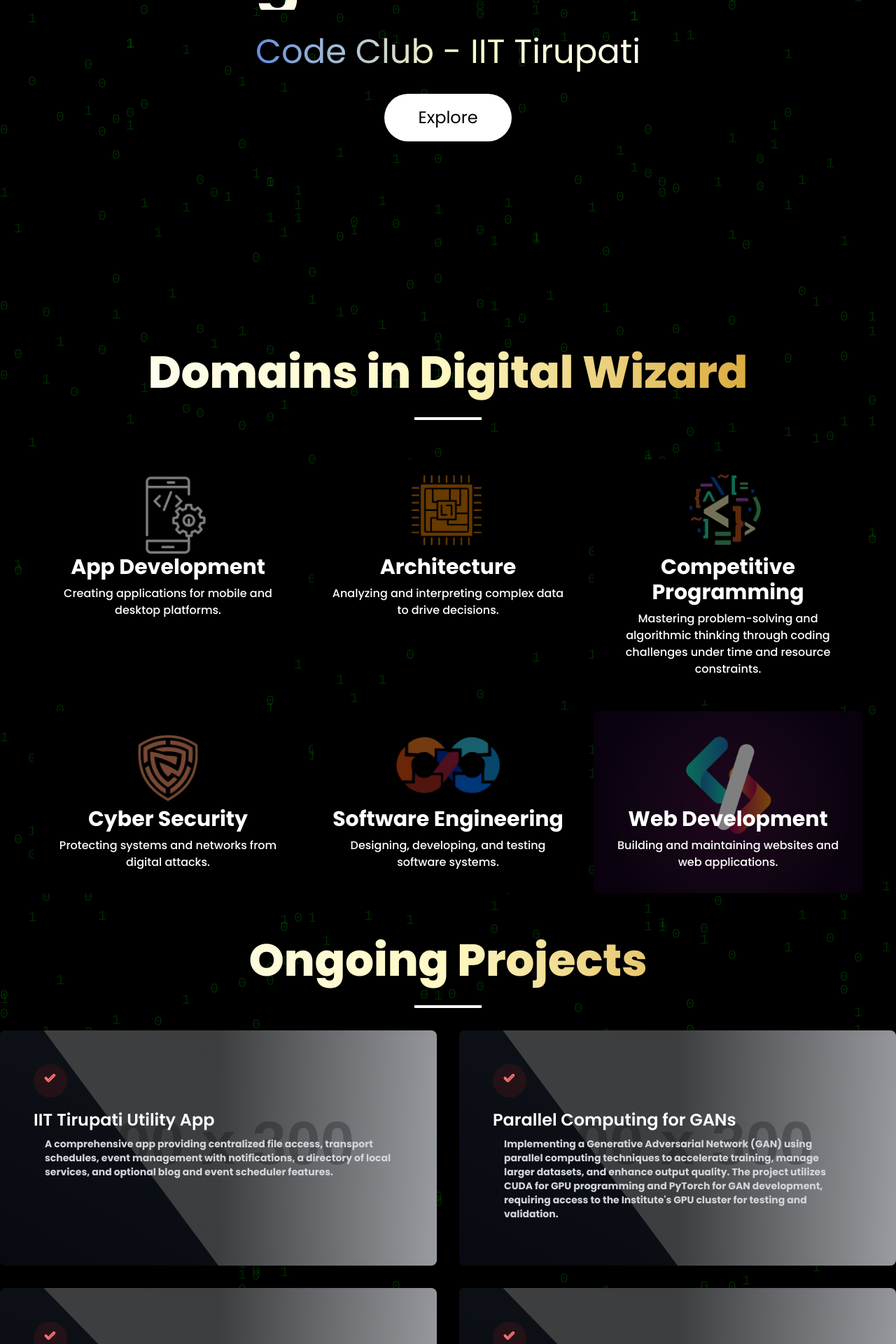
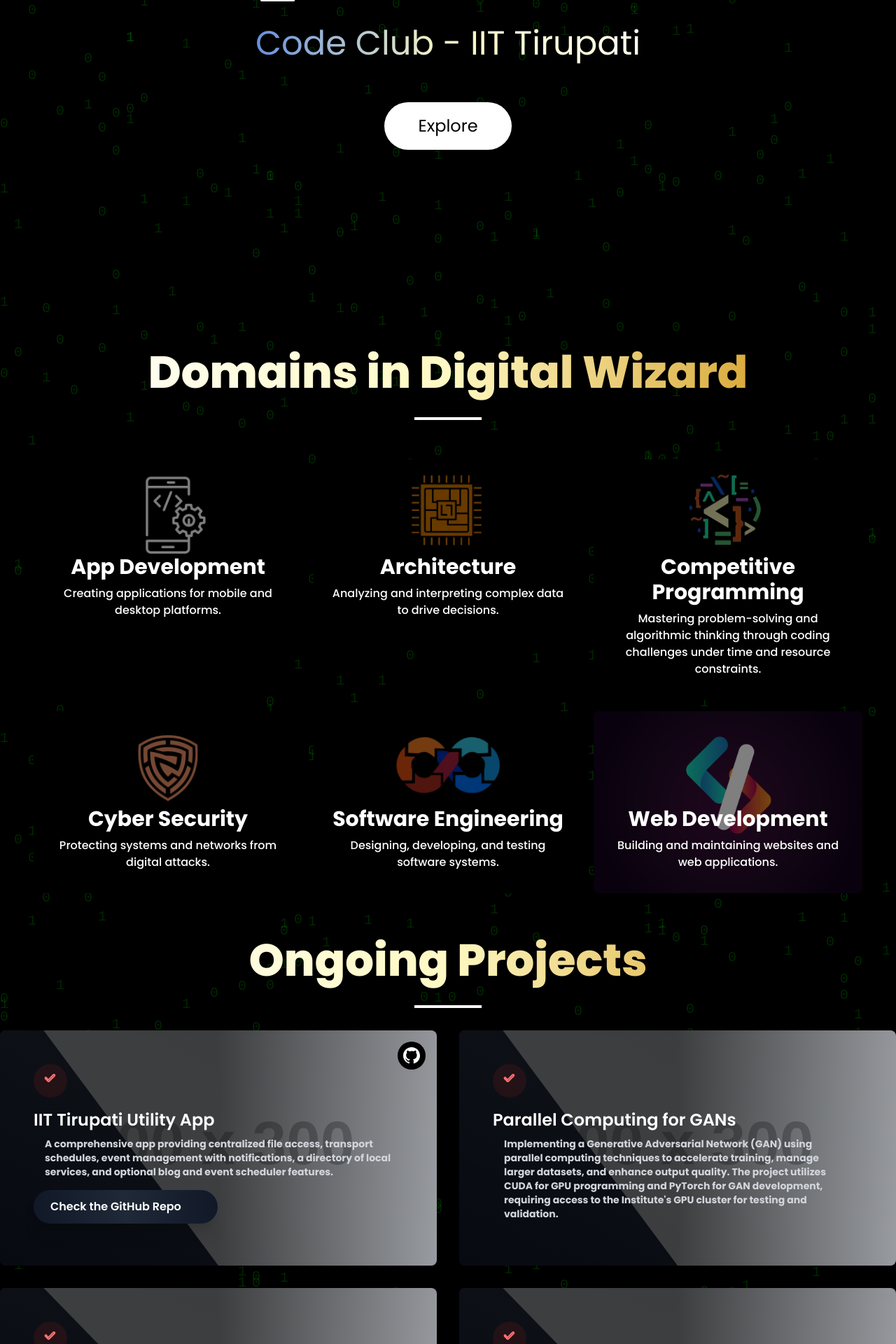
Before and after one commit to codeclubiittp/Digital-Wizards-Website, a React (Create React App) app: page / in a window 1280 px wide. Shown: the part 340-2260 px from the top of the page at 70% size. Built offline with nearby package versions, Linux system fonts and the light colour scheme.

Commit message:
fix : memberCard

```diff
--- a/src/components/LandingPage.jsx
+++ b/src/components/LandingPage.jsx
@@ -1,6 +1,13 @@
-import React from 'react';
+import React,{useRef} from 'react';
 
 const LandingPage = () => {
+  const aboutMeRef = useRef(null);
+
+  const handleScroll = () => {
+    aboutMeRef.current.scrollIntoView({
+      behavior: 'smooth',
+    });
+  };
   return (
     <div
       className="h-screen bg-cover bg-center flex justify-center items-center"
@@ -22,15 +29,22 @@
         </p>
 
         {/* Explore Button */}
-        <a
-          href="#about-me"
+
+        <div>
+          {/* Button with onClick handler */}
+          <button
+            onClick={handleScroll}
             className="mt-6 inline-block text-black bg-white rounded-full
               py-2 px-6 sm:py-3 sm:px-8 md:py-4 md:px-10 lg:py-4 lg:px-12
               text-[1rem] sm:text-[1.25rem] md:text-[1.5rem] lg:text-[1.5rem]
               hover:bg-gray-700 hover:text-white transition duration-300"
           >
             Explore
-        </a>
+          </button>
+
+          {/* The section to scroll to */}
+          <div ref={aboutMeRef} id="about-me" className="about-section"/>
+        </div>
       </div>
     </div>
   );
--- a/src/components/MemberCard.jsx
+++ b/src/components/MemberCard.jsx
@@ -24,6 +24,7 @@
 
         {/* Social Icons */}
         <div className="mt-4 flex space-x-4">
+          {member.socials.instagram && (
             <a
               href={`https://www.instagram.com/${member.socials.instagram}`}
               target="_blank"
@@ -32,6 +33,9 @@
             >
               <FaInstagram size={24} />
             </a>
+          )}
+
+          {member.socials.github && (
             <a
               href={`https://github.com/${member.socials.github}`}
               target="_blank"
@@ -40,6 +44,9 @@
             >
               <FaGithub size={24} />
             </a>
+          )}
+
+          {member.socials.linkedin && (
             <a
               href={`https://www.linkedin.com/in/${member.socials.linkedin}`}
               target="_blank"
@@ -48,13 +55,18 @@
             >
               <FaLinkedin size={24} />
             </a>
+          )}
+
+          {member.socials.email && (
             <a
               href={`mailto:${member.socials.email}`}
               className="transition-transform transform hover:scale-125 duration-300 hover:text-red-500"
             >
               <FaEnvelope size={24} />
             </a>
+          )}
         </div>
+
       </div>
 
       {/* Glow Effect */}
--- a/src/components/OngoingProjects.jsx
+++ b/src/components/OngoingProjects.jsx
@@ -35,6 +35,31 @@
             {/* Gradient overlay */}
             <div className="absolute inset-0 bg-gradient-to-r from-black via-black to-transparent opacity-60 rounded-lg"></div>
 
+            {/* GitHub Icon on the top-right corner */}
+            {project.githubLink && (
+              <a
+                href={project.githubLink}
+                target="_blank"
+                rel="noopener noreferrer"
+                className="absolute top-4 right-4 bg-black p-2 rounded-full transition duration-300 transform hover:scale-110 hover:bg-gray-800 z-20"
+              >
+                <svg
+                  className="w-6 h-6 text-white"
+                  xmlns="http://www.w3.org/2000/svg"
+                  viewBox="0 0 24 24"
+                  fill="currentColor"
+                >
+                  <path
+                    fillRule="evenodd"
+                    d="M12 0C5.37 0 0 5.37 0 12c0 5.25 3.39 9.7 8.06 11.32.59.11.81-.26.81-.57 0-.29-.01-1.06-.01-2.08-3.29.72-4.05-1.59-4.05-1.59-.55-1.4-1.34-1.77-1.34-1.77-1.09-.75.08-.74.08-.74 1.21 0 1.85 1.24 1.85 1.24 1.08 1.85 2.82 1.32 3.51 1.01.11-.78.42-1.32.76-1.63-2.66-.31-5.46-1.33-5.46-5.93 0-1.31.47-2.38 1.24-3.22-.12-.31-.54-1.56.12-3.26 0 0 1.01-.32 3.31 1.24a11.44 11.44 0 0 1 3-.4c1.02 0 2.04.14 3 .4 2.3-1.56 3.31-1.24 3.31-1.24.66 1.7.24 2.95.12 3.26.77.84 1.24 1.91 1.24 3.22 0 4.62-2.8 5.62-5.47 5.93.43.37.81 1.1.81 2.22 0 1.6-.01 2.9-.01 3.29 0 .31.22.69.81.57C20.61 21.7 24 17.25 24 12c0-6.63-5.37-12-12-12z"
+                    clipRule="evenodd"
+                  />
+                </svg>
+              </a>
+            )}
+
+
+            {/* Project Content */}
             <div className="relative z-10 p-4 lg:p-6">
               {/* Icon */}
               <div className="flex items-center justify-center w-10 lg:w-12 h-10 lg:h-12 mb-4 bg-red-900 bg-opacity-20 rounded-full transition-colors duration-300 ease-out hover:bg-red-800">
@@ -86,6 +111,7 @@
         ))}
       </div>
     </section>
+
   );
 };
 
--- a/src/data.json
+++ b/src/data.json
@@ -14,7 +14,8 @@
     "ongoingProjects": [
       {
         "title": "IIT Tirupati Utility App",
-        "description": "A comprehensive app providing centralized file access, transport schedules, event management with notifications, a directory of local services, and optional blog and event scheduler features."
+        "description": "A comprehensive app providing centralized file access, transport schedules, event management with notifications, a directory of local services, and optional blog and event scheduler features.",
+        "githubLink": "https://github.com/codeclubiittp/Digital-Wizards-Website"
       }
     ],
     "members": [
@@ -127,6 +128,18 @@
     ],
     "members": [
       {
+        "photo": "/images/members/Sudhanva.jpg",
+        "name": "Sudhanva Bharadwaj BM",
+        "club": "Competitive Programming",
+        "role": "Domain Head",
+        "socials": {
+          "instagram": "",
+          "github": "bmsvinci1729",
+          "linkedin": "sudhanva321",
+          "email": "cs23b051@iittp.ac.in"
+        }
+      },
+      {
         "photo": "/images/members/Ashish.jpg",
         "name": "Ashish Raj",
         "club": "Competitive Programming",
@@ -212,6 +225,18 @@
     ],
     "members": [
       {
+        "photo": "/images/members/S.Tharun.jpeg",
+        "name": "S.Tharun",
+        "club": "Cyber Security",
+        "role": "Domain Head",
+        "socials": {
+          "instagram": "",
+          "github": "Tharun1236",
+          "linkedin": "tharun-shivashankar-8a29ab26b",
+          "email": "ee22b040@iittp.ac.in"
+        }
+      },
+      {
         "photo": "/images/members/AnirudhArrepu.jpeg",
         "name": "Anirudh Arrepu",
         "club": "Cyber Security",
@@ -261,6 +286,18 @@
     ],
     "members": [
       {
+        "photo": "/images/members/ViramgamaJaimin.jpg",
+        "name": "Viramgama Jaimin",
+        "club": "Software Engineering",
+        "role": "Domain Head",
+        "socials": {
+          "instagram": "jaimin.v_22",
+          "github": "i-apex",
+          "linkedin": "jaiminv",
+          "email": "cs22b051@iittp.ac.in"
+        }
+      },
+      {
         "photo": "/images/members/TanguturiMokshithReddy.jpg",
         "name": "Tanguturi Mokshith Reddy",
         "club": "Software Engineering",
@@ -270,18 +307,6 @@
           "github": "Mokshith1708",
           "linkedin": "mokshithreddytanguturi",
           "email": "cs22b046@iittp.ac.in"
-        }
-      },
-      {
-        "photo": "/images/members/ViramgamaJaimin.jpg",
-        "name": "Viramgama Jaimin",
-        "club": "Software Engineering",
-        "role": "Domain Head",
-        "socials": {
-          "instagram": "jaimin.v_22",
-          "github": "i-apex",
-          "linkedin": "jaiminv",
-          "email": "cs22b051@iittp.ac.in"
         }
       },
       {
@@ -314,7 +339,8 @@
       {
         "title": "Digital Wizards Website",
         "description": "A comprehensive website featuring an overview, events, team profiles, resources, blogs, alumni highlights, and an admin dashboard for efficient content and member management.",
-        "backgroundImage": "/images/domains/WebDev/Projects/DWWebsite/img2.png"
+        "backgroundImage": "/images/domains/WebDev/Projects/DWWebsite/img2.png",
+        "githubLink": "https://github.com/codeclubiittp/Digital-Wizards-Website"
       },
       {
         "title": "SkillSync",
@@ -364,10 +390,10 @@
         "club": "Web Development",
         "role": "Core Member",
         "socials": {
-          "instagram": "xe.arth",
-          "github": "ArthPatel02",
-          "linkedin": "arthpatel02",
-          "email": "ce22b008@iittp.ac.in"
+          "instagram": "amit_jomy",
+          "github": "amitjomy007",
+          "linkedin": "amitjomy",
+          "email": "me23b003@iittp.ac.in"
         }
       }
     ]
```
Also changed, not shown: public/images/members/Sudhanva.jpg (added). Lines whose indentation alone changed are shown as unchanged.
